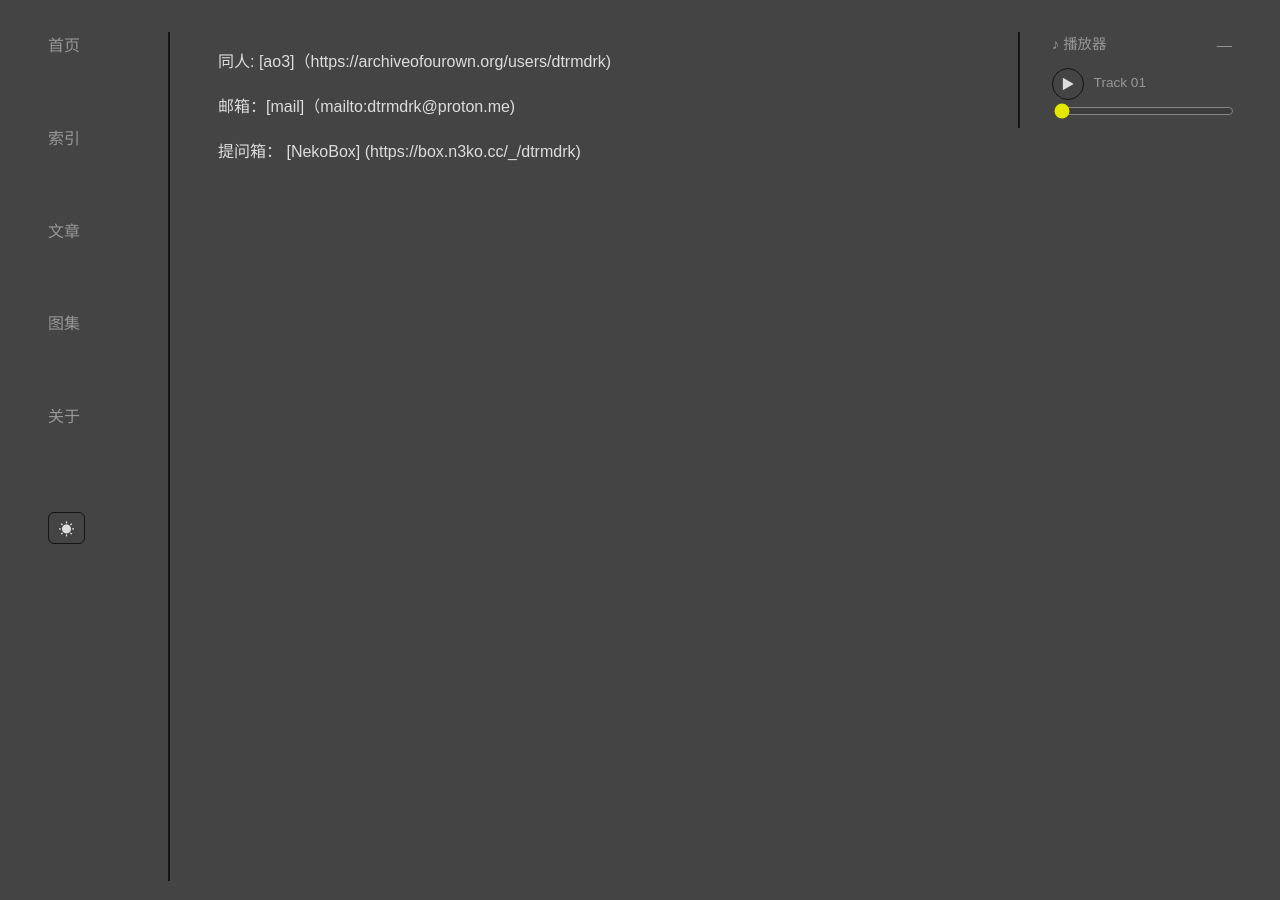
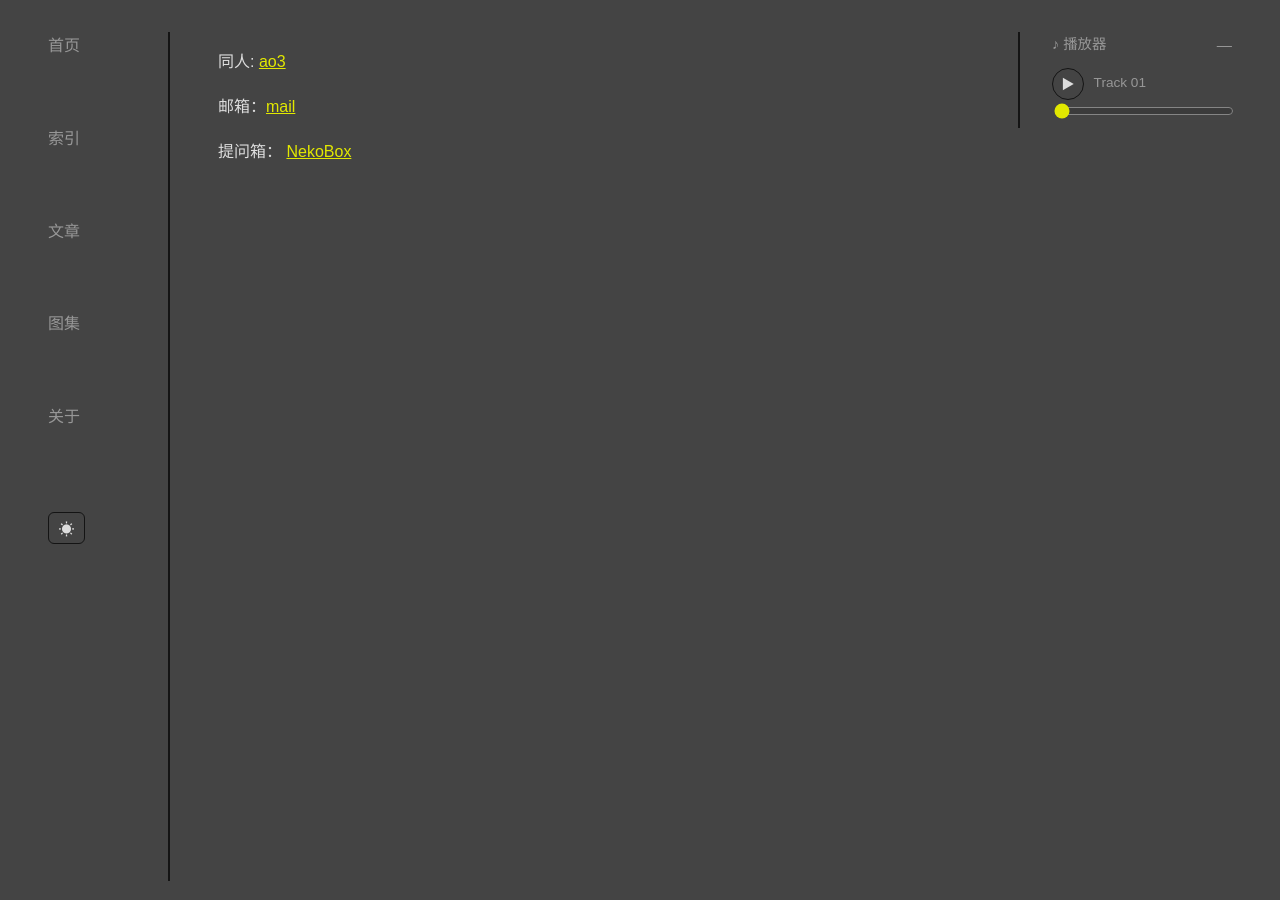
Before and after one commit to dtrmdrk/dtrmdrk.github.io, a Jekyll site: the page built from about.md, in a window 1280 px wide and 900 px high. Built offline with Jekyll 4.4.1, drawn with Linux system fonts in a browser that asks for light colours.

Commit message:
Update about.md

```diff
--- a/about.md
+++ b/about.md
@@ -3,8 +3,8 @@ layout: default
 title: 关于
 permalink: /about/
 ---
-同人: [ao3]（https://archiveofourown.org/users/dtrmdrk)
+同人: [ao3](https://archiveofourown.org/users/dtrmdrk)
 
-邮箱：[mail]（mailto:dtrmdrk@proton.me)
+邮箱：[mail](mailto:dtrmdrk@proton.me)
 
-提问箱： [NekoBox] (https://box.n3ko.cc/_/dtrmdrk)
+提问箱： [NekoBox](https://box.n3ko.cc/_/dtrmdrk)
```
